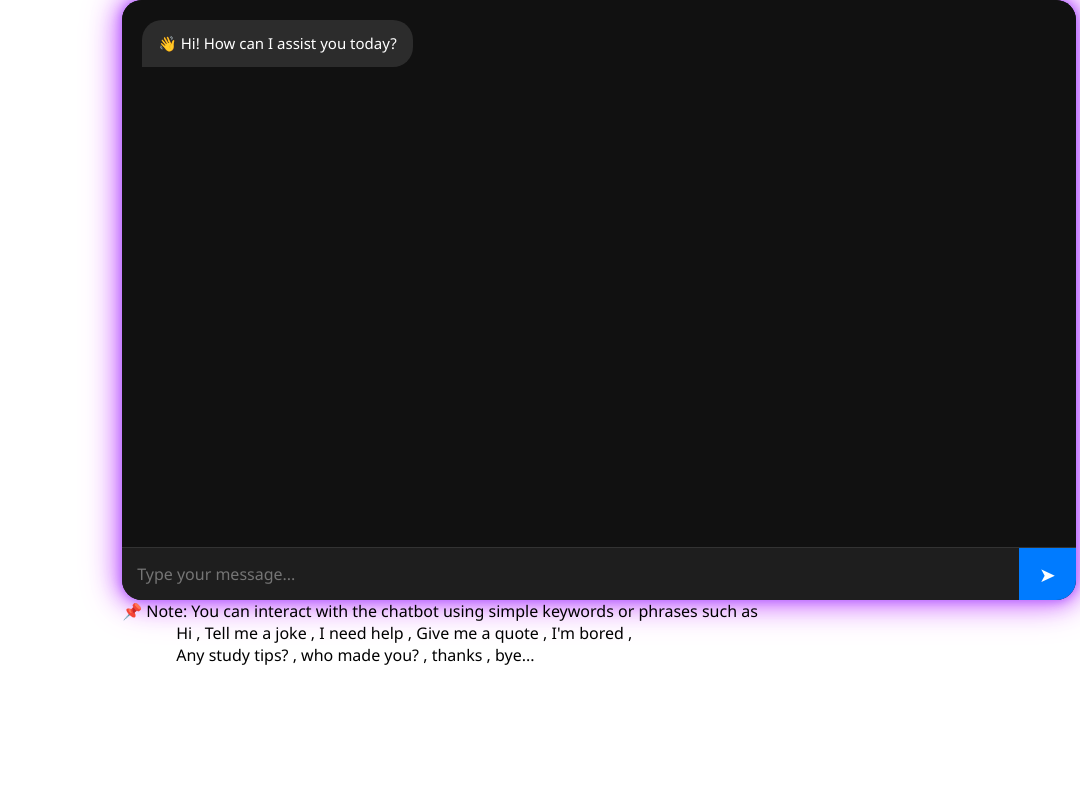
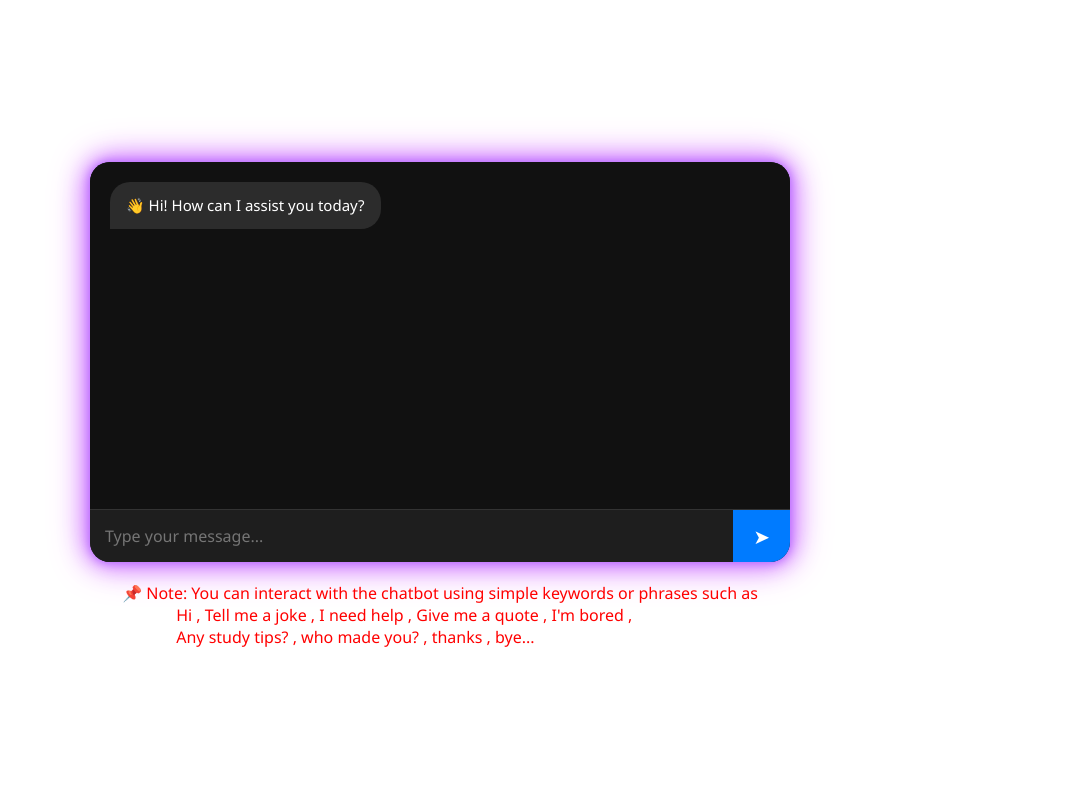
Before and after one commit to asif0549/BlackBucksProject, a Flask app: page / in a window 1280 px wide. Shown: the whole page, without its empty margins (200-1280 px from the left). Run offline with Flask 3, Linux system fonts and the light colour scheme.

Commit message:
Update style.css

```diff
--- a/static/style.css
+++ b/static/style.css
@@ -11,21 +11,34 @@ body {
   justify-content: center;
   align-items: center;
 }
+.main{
+    display: flex;
+    flex-direction: column;
+    align-items: center;
+    justify-content: center;
+    height: 100dvh;
+    gap: 20px;
+}
+.container {
+  margin-top: 10px;
+  color: white;
+  display: flex;
+   align-items: center;
+    justify-content: center;
+}
+.footer {
+  color:red
 
-.container {
-
-  color: white
 }
 
-
 .chat-container {
-    width: 150%;
+    min-width: 700px;
   background-color: #1b1b1b;
   border-radius: 20px;
   box-shadow: 0 0 30px rgba(0, 0, 0, 0.6);
   display: flex;
   flex-direction: column;
-  height: 600px;
+  height: 400px;
   overflow: hidden;
    box-shadow: 0 0 10px #b266ff, 0 0 20px #cc80ff, 0 0 30px #d98cff, 0 0 40px #e699ff;
 }
```
